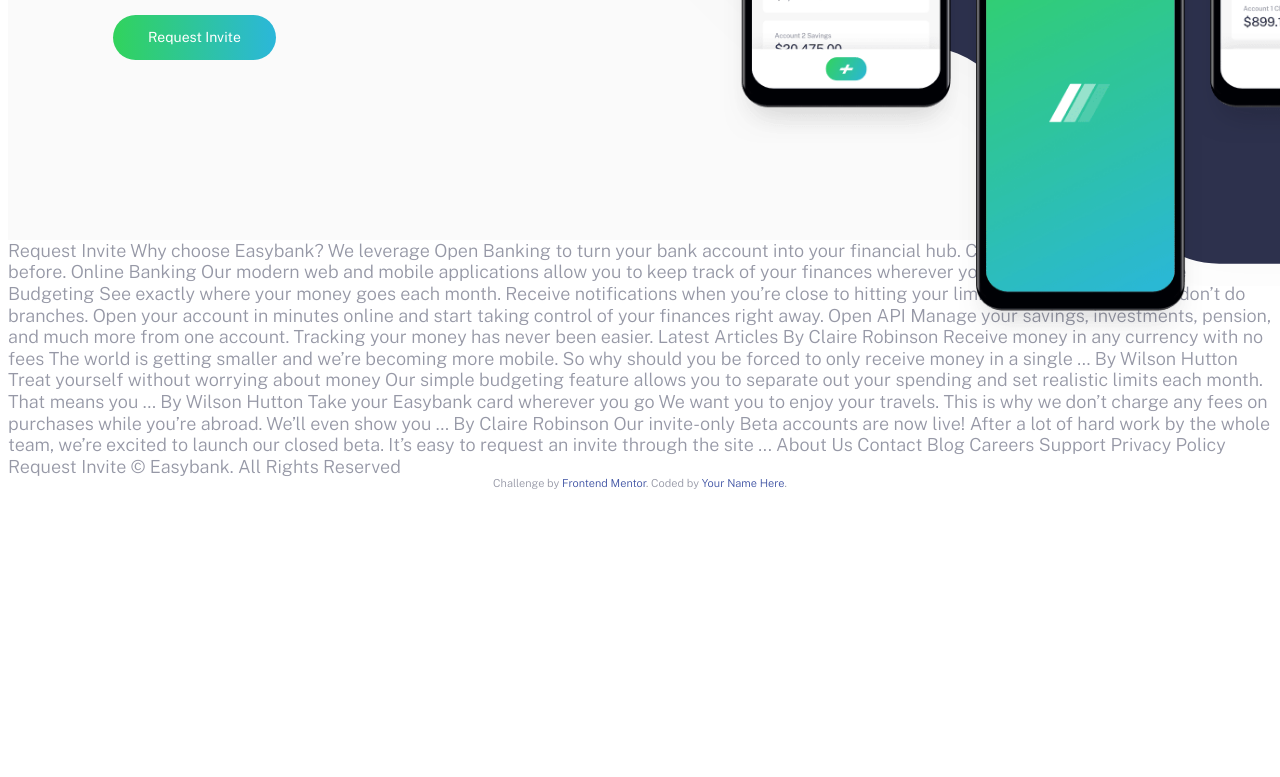
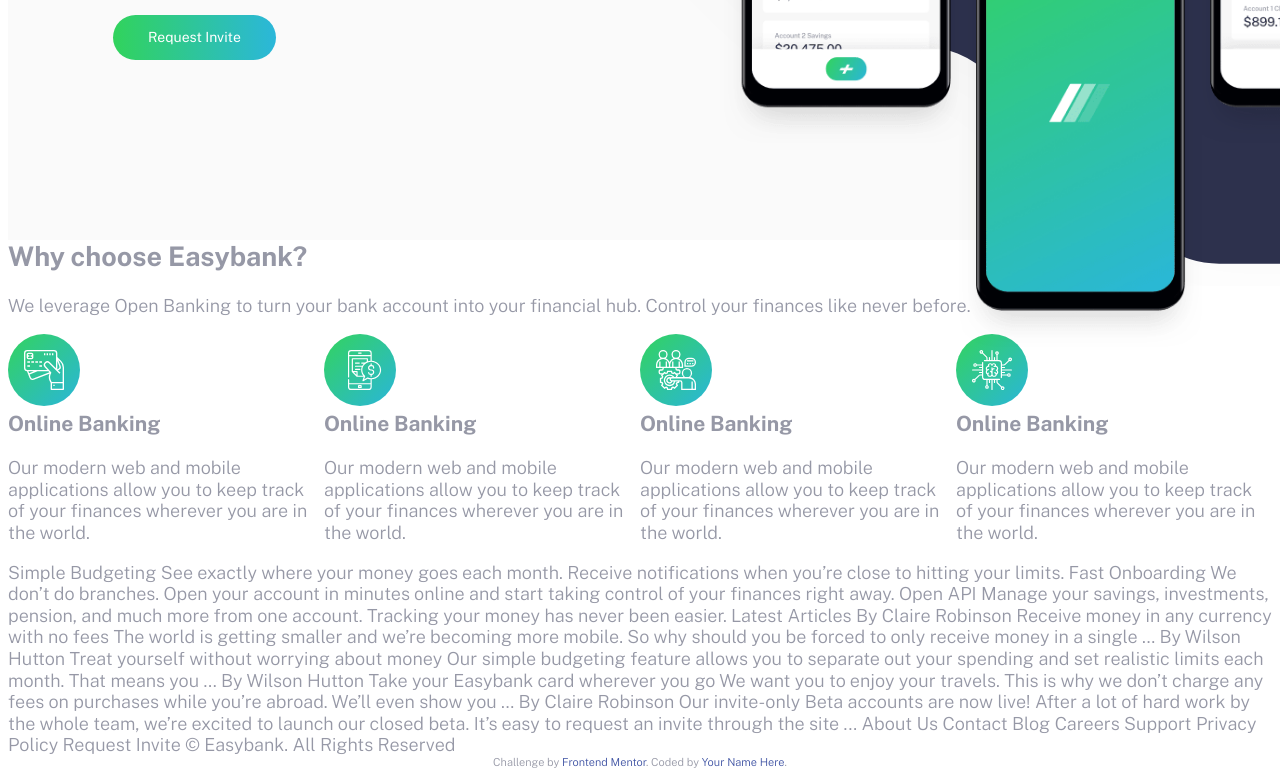
Before and after one commit to vilrodriguez/easybank-landingpage, a website: page index.html in a window 1280 px wide. Shown: the part 503-1280 px from the top of the page. Before the commit the page ends 1002 px from the top, so only its background shows below. Drawn offline with nearby package versions, Linux system fonts and the light colour scheme.

Commit message:
added features section in markup and some styles

```diff
--- a/index.html
+++ b/index.html
@@ -56,8 +56,46 @@
   </div>
   </div>
 </section>
+<section class="features">
+  <h2>Why choose Easybank?</h2>
+  <p>  We leverage Open Banking to turn your bank account into your financial hub. Control
+  your finances like never before.</p>
 
-  Request Invite
+  <div class="feature__grid">
+    <div class="feature__item">
+      <div class="feature__icon">
+        <img src="/images/icon-online.svg" alt="Icon of a hand holding cards" srcset="">
+      </div>
+      <div class="feature__title"><h3>Online Banking</h3></div>
+      <p class="feature__description">Our modern web and mobile applications allow you to keep track of your finances
+  wherever you are in the world.</p>
+    </div>
+    <div class="feature__item">
+      <div class="feature__icon">
+        <img src="/images/icon-budgeting.svg" alt="Icon of a hand holding cards" srcset="">
+      </div>
+      <div class="feature__title"><h3>Online Banking</h3></div>
+      <p class="feature__description">Our modern web and mobile applications allow you to keep track of your finances
+  wherever you are in the world.</p>
+    </div>
+    <div class="feature__item">
+      <div class="feature__icon">
+        <img src="/images/icon-onboarding.svg" alt="Icon of a hand holding cards" srcset="">
+      </div>
+      <div class="feature__title"><h3>Online Banking</h3></div>
+      <p class="feature__description">Our modern web and mobile applications allow you to keep track of your finances
+  wherever you are in the world.</p>
+    </div>
+    <div class="feature__item">
+      <div class="feature__icon">
+        <img src="/images/icon-api.svg" alt="Icon of a hand holding cards" srcset="">
+      </div>
+      <div class="feature__title"><h3>Online Banking</h3></div>
+      <p class="feature__description">Our modern web and mobile applications allow you to keep track of your finances
+  wherever you are in the world.</p>
+    </div>
+  </div>
+</section>
 
 
 
@@ -66,17 +104,6 @@
 
 
 
-
-
-
-  Why choose Easybank?
-
-  We leverage Open Banking to turn your bank account into your financial hub. Control
-  your finances like never before.
-
-  Online Banking
-  Our modern web and mobile applications allow you to keep track of your finances
-  wherever you are in the world.
 
   Simple Budgeting
   See exactly where your money goes each month. Receive notifications when you’re
--- /dev/null
+++ b/src/scss/_feature.scss
@@ -0,0 +1,15 @@
+.feature{
+  &__grid{
+    @include breakpoint-up(large){
+      display: flex;
+    }
+  }
+  &__item{
+    @include breakpoint-up(large) {
+      flex: 1;
+    }
+  }
+  &__icon{}
+  &__title {}
+  &__description{}
+}
--- a/src/scss/styles.scss
+++ b/src/scss/styles.scss
@@ -4,3 +4,4 @@
 @import "globals";
 @import "header";
 @import "hero";
+@import "feature";
```
Also changed, not shown: dist/css/styles.css, 1 other file.
